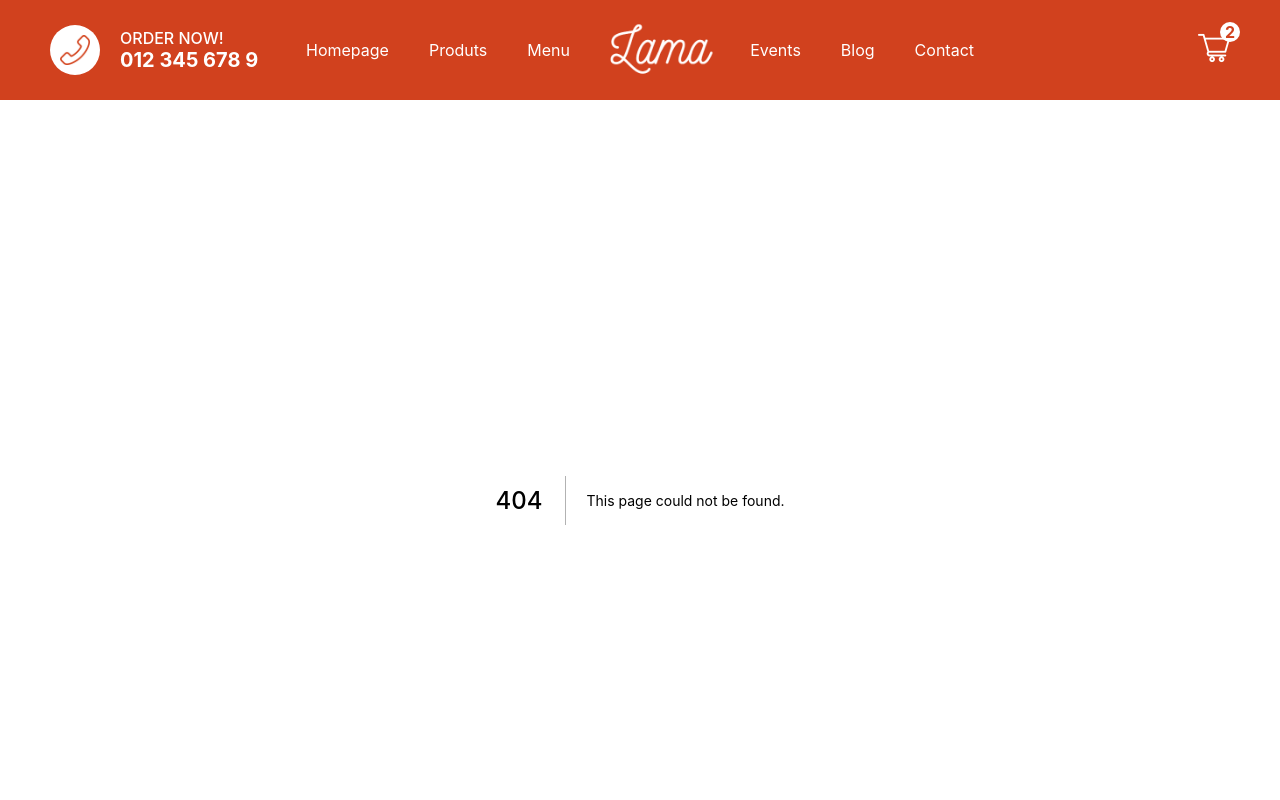
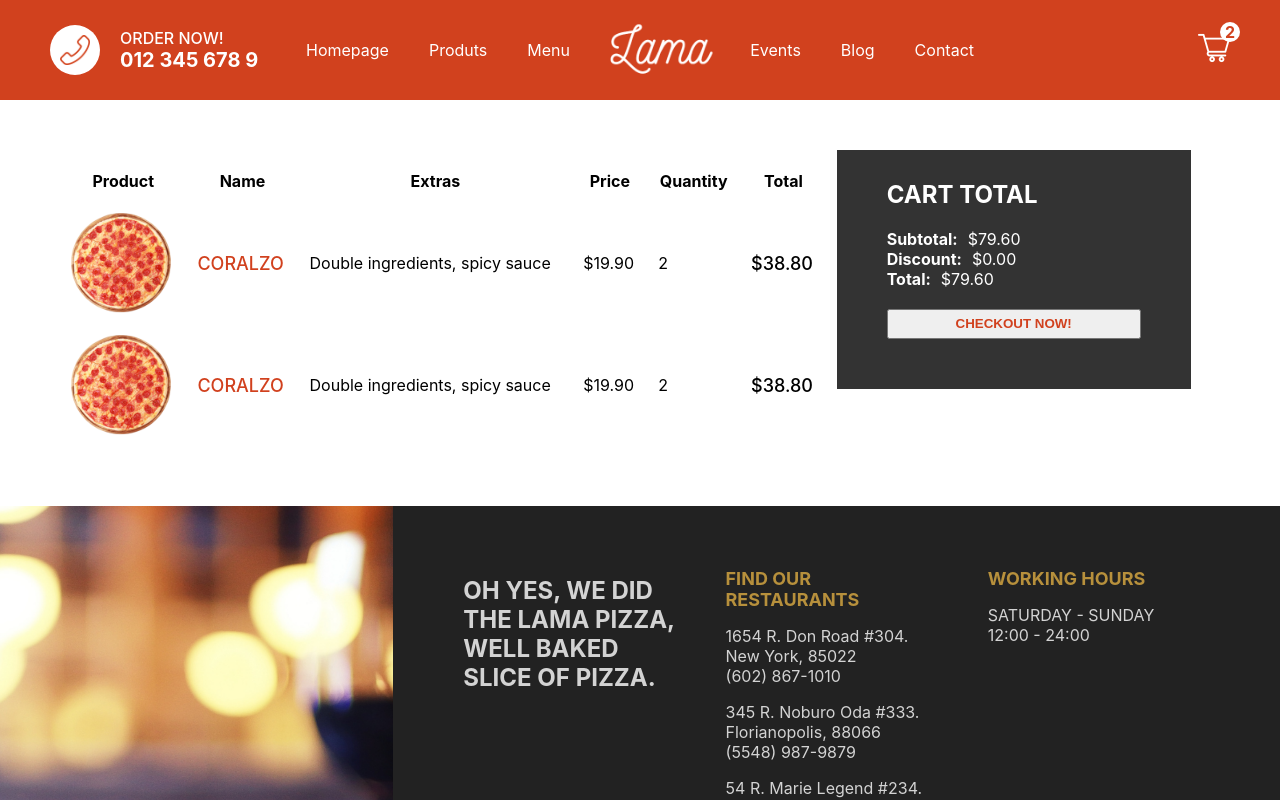
Before and after one commit to GoulartAugusto/pizzaria, a Next.js app: page /cart in a window 1280 px wide. Before the commit this address had no page. Shown: the top 800 px of the page. Built offline with nearby package versions, Linux system fonts and the light colour scheme.

Commit message:
add: Cart page

```diff
--- /dev/null
+++ b/pages/cart.jsx
@@ -0,0 +1,107 @@
+import styles from "../styles/Cart.module.css"
+import Image from "next/image"
+
+const Cart = () => {
+  return (
+  <div className={styles.container}>
+      <div className={styles.left}>
+          <table className={styles.table}>
+              < tr className={styles.tr}>
+                  <th>Product</th>
+                  <th>Name</th>
+                  <th>Extras</th>
+                  <th>Price</th>
+                  <th>Quantity</th>
+                  <th>Total</th>
+              </tr>
+              <tr>
+                  <td>
+                    <div className={styles.imgContainer}>
+                        <Image src="/img/pizza.png"
+                        alt=""
+                        objectFit="cover"
+                        layout="fill"
+                        />
+                    </div>
+                  </td>
+                  <td>
+                      <span className={styles.name}>CORALZO</span>
+                  </td>
+                  <td>
+                      <span className={styles.extras}>
+                          Double ingredients, spicy sauce
+                      </span>
+                  </td>
+                  <td>
+                      <span className={styles.price}>
+                          $19.90
+                      </span>
+                  </td>
+                  <td>
+                      <span className={styles.quantity}>
+                          2
+                      </span>
+                  </td>
+                  <td>
+                      <span className={styles.total}>
+                          $38.80
+                      </span>
+                  </td>
+              </tr>
+              <tr>
+                  <td>
+                    <div className={styles.imgContainer}>
+                        <Image src="/img/pizza.png"
+                        alt=""
+                        objectFit="cover"
+                        layout="fill"
+                        />
+                    </div>
+                  </td>
+                  <td>
+                      <span className={styles.name}>CORALZO</span>
+                  </td>
+                  <td>
+                      <span className={styles.extras}>
+                          Double ingredients, spicy sauce
+                      </span>
+                  </td>
+                  <td>
+                      <span className={styles.price}>
+                          $19.90
+                      </span>
+                  </td>
+                  <td>
+                      <span className={styles.quantity}>
+                          2
+                      </span>
+                  </td>
+                  <td>
+                      <span className={styles.total}>
+                          $38.80
+                      </span>
+                  </td>
+              </tr>
+
+          </table>
+      </div>
+      <div className={styles.right}>
+          <div className={styles.wrapper}>
+              <h2 className={styles.title}>CART TOTAL</h2>
+              <div className={styles.totalText}>
+                  <b className={styles.totalTextTitle}>Subtotal:</b>$79.60
+              </div>
+              <div className={styles.totalText}>
+                  <b className={styles.totalTextTitle}>Discount:</b>$0.00
+              </div>
+              <div className={styles.totalText}>
+                  <b className={styles.totalTextTitle}>Total:</b>$79.60
+              </div>
+            <button className={styles.button}>CHECKOUT NOW!</button>
+          </div>
+      </div>
+  </div>
+  );
+};
+
+export default Cart;
--- /dev/null
+++ b/styles/Cart.module.css
@@ -0,0 +1,58 @@
+.container {
+    padding: 50px;
+    display: flex;
+}
+
+.left {
+    flex: 2;
+}
+
+.right {
+    flex: 1;
+}
+
+.imgContainer {
+    width: 100px;
+    height: 100px;
+    position: relative;
+}
+
+.table {
+    width: 100%;
+    border-spacing: 20px;
+}
+
+.name {
+    font-weight: 500;
+    color: #d1411e;
+    font-size: 18px;
+}
+
+.total {
+    font-weight: 500;
+    font-size: 18px;
+}
+
+.wrapper {
+    width: 90%;
+    max-height: 300px;
+    background-color: #333;
+    padding: 50px;
+    padding-top: 10px;
+    display: flex;
+    flex-direction: column;
+    justify-content: space-between;
+    color: white;
+}
+
+.totalTextTitle {
+    margin-right: 10px;
+}
+
+.button {
+    height: 30px;
+    color: #d1411e;
+    font-weight: bold;
+    cursor: pointer;
+    margin-top: 20px;
+}
```
